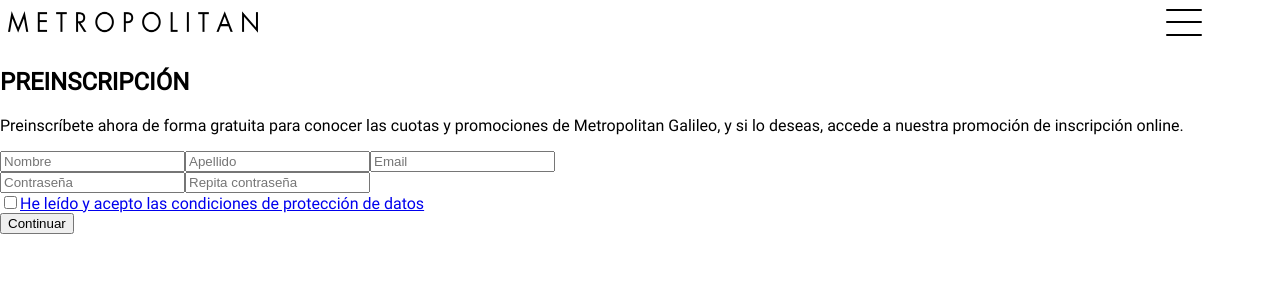
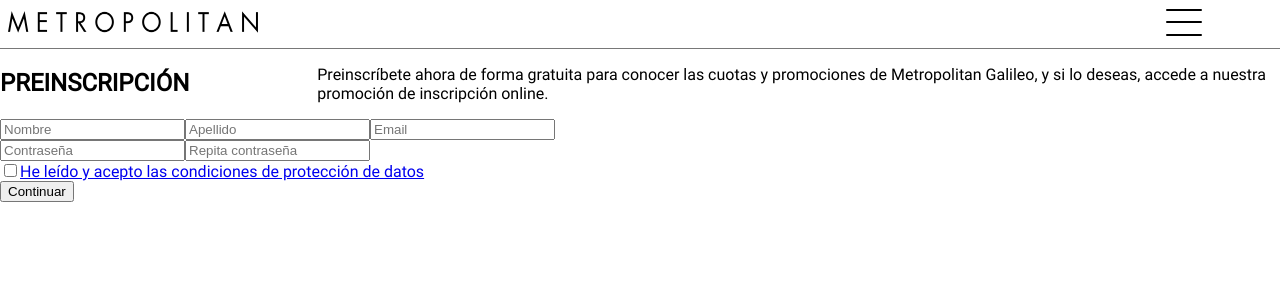
Before and after one commit to MakoskiVictor/METROPOLITAN, an Angular app in the folder Client/: page /register in a window 1280 px wide. Shown: the top 300 px of the page. Built offline with nearby package versions, Linux system fonts and the light colour scheme.

Commit message:
add basic styles

```diff
--- a/Client/src/app/pages/register/register.component.scss
+++ b/Client/src/app/pages/register/register.component.scss
@@ -0,0 +1,32 @@
+section {
+    width: 100%;
+    height: 100vh;
+    border-top: 1px solid var(--gray);
+
+    div {
+        display: flex;
+        justify-content: center;
+        gap: 10%;
+
+        .title {
+            max-width: 500px;
+            display: flex;
+            justify-content: center;
+            align-items: center;
+            h1 {
+                font-size: var(--title-responsive);
+            }
+        }
+
+        .text {
+            max-width: 500px;
+            display: flex;
+            justify-content: center;
+            align-items: center;
+            p {
+                color: var(--gray);
+                font-size: var(--text);
+            }
+        }
+    }
+}
```
